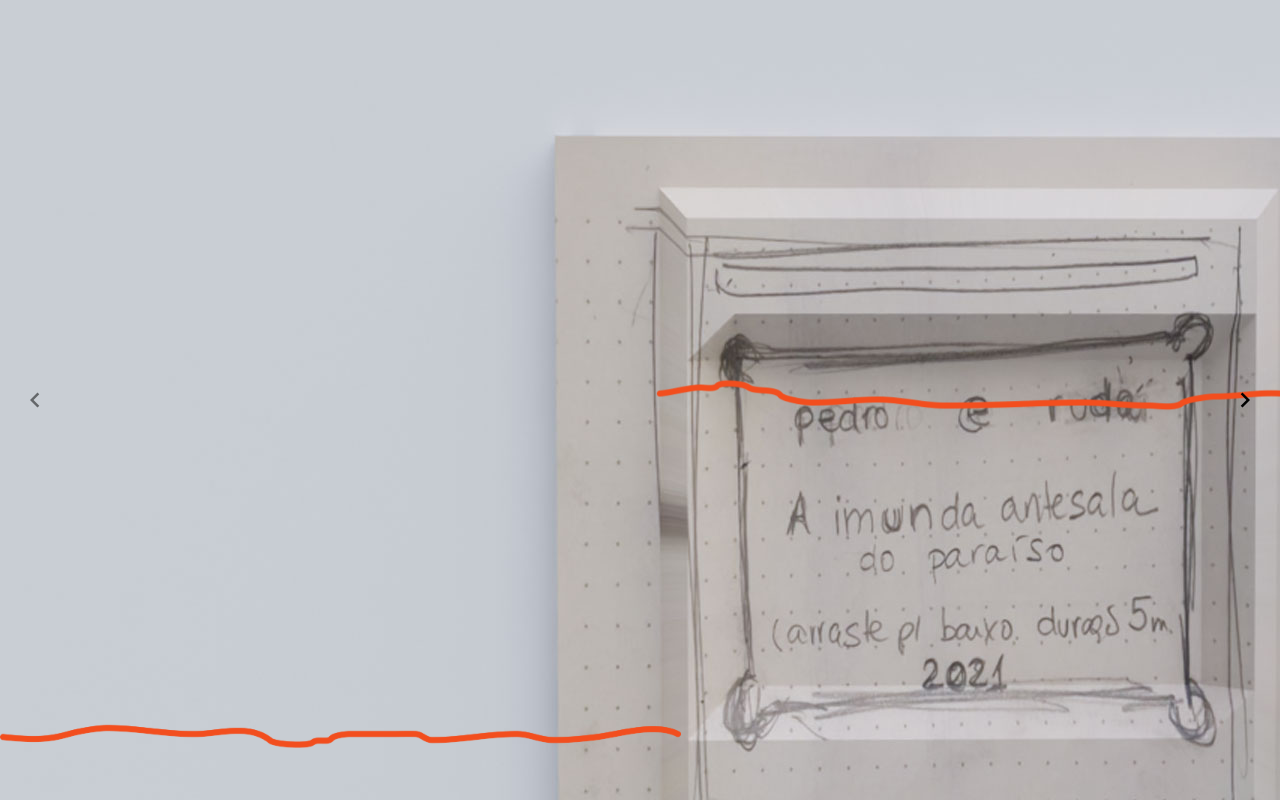
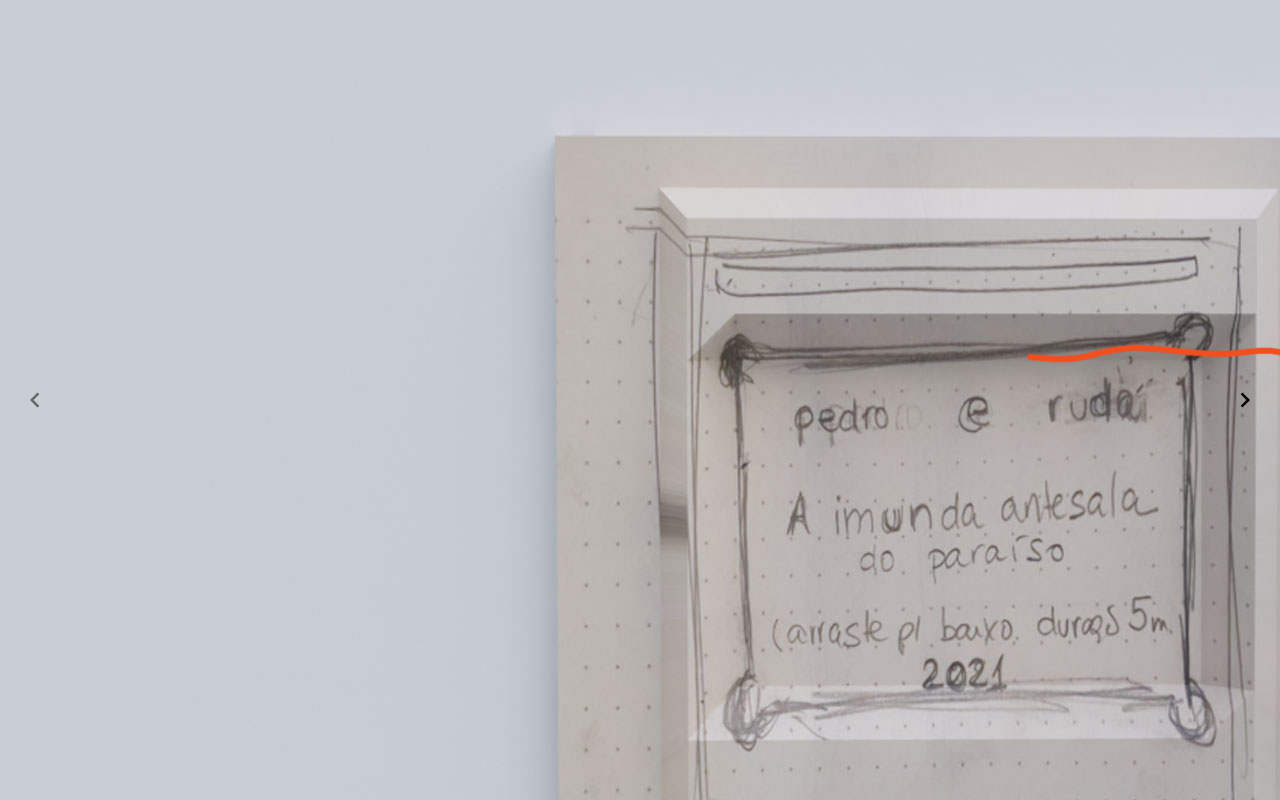
Before and after one commit to aiaiaiaiaiaiaiaiai/PedroRuda, a Vue app: page / in a window 1280 px wide. Shown: the top 800 px of the page. Built offline with nearby package versions, Linux system fonts and the light colour scheme.

Commit message:
Update Page1.vue

```diff
--- a/src/components/Page1.vue
+++ b/src/components/Page1.vue
@@ -13,15 +13,24 @@
 </template>
 
 <style>
+    @keyframes scratchanim {
+        0%   {left:0%; top:0;}
+        100% {left:100%; top:0;}
+    }
     .fundo1{
         background: green;
     }
-    .scratch{
+
+.scratch {
         position: absolute;
-        animation: left-to-right 5s linear forwards;
+        animation-name: scratchanim;
+        animation-duration: 5s;
+        animation-delay: 0s;
+        animation-iteration-count: infinite;
+        animation-direction: normal;
         z-index: 99;
         top: 35%;
-    }
+}
     .fundo2.img{
         height: 100%
     }
```
